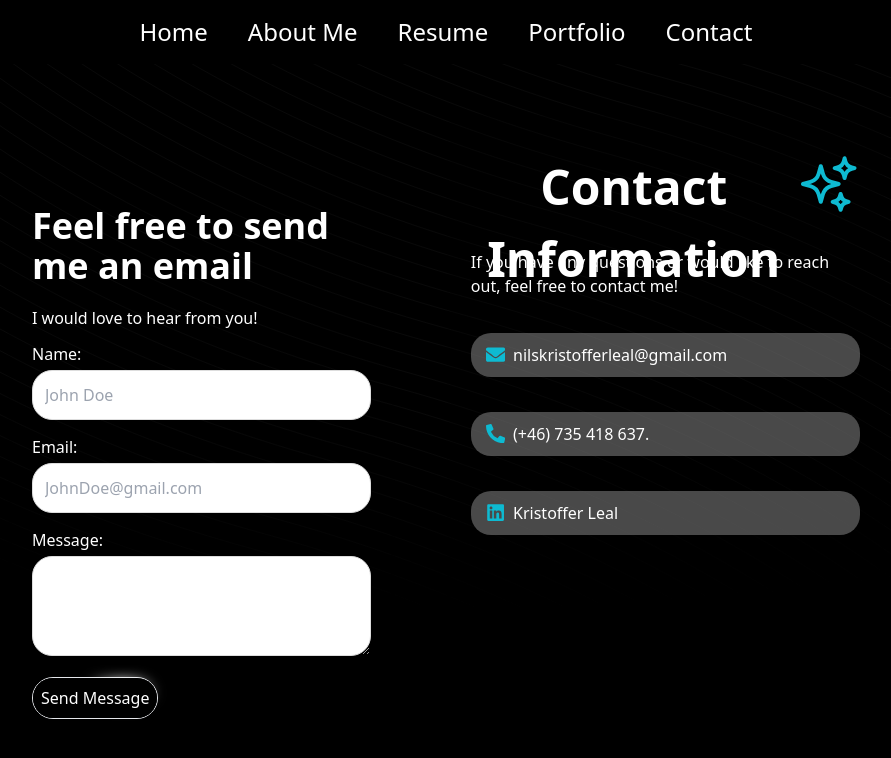
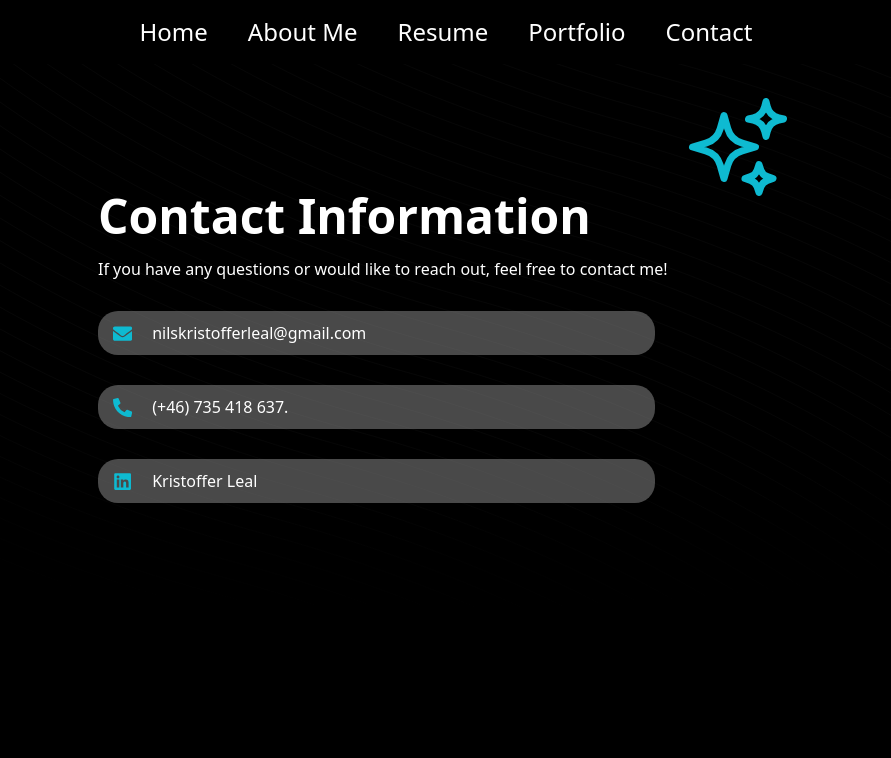
Before and after one commit to DonLealGUA/KristofferLealDev, a React (Vite) app in the folder my-app/: page / in a window 1280 px wide. Shown: the top 758 px of the page, without its empty margins (194-1085 px from the left). Built offline with nearby package versions, Linux system fonts and the light colour scheme.

Commit message:
Clean up

```diff
--- a/my-app/src/App.css
+++ b/my-app/src/App.css
@@ -27,3 +27,15 @@ nav {
   align-items: center;
   justify-content: center;
 }
+.footer {
+  background-color: #282c34;
+  color: white;
+  padding: 20px;
+  text-align: right; /* Align text to the right */
+}
+
+.footer-content {
+  display: flex;
+  justify-content: space-between;
+  align-items: center;
+}
--- a/my-app/src/App.jsx
+++ b/my-app/src/App.jsx
@@ -9,15 +9,14 @@ import Navbar from './componentes/Navbar';
 import "./App.css";
 
 function App() {
-
   const [currentPage, setCurrentPage] = useState('contact');
 
   const renderComponent = () => {
     switch (currentPage) {
       case 'home':
-        return <Home/>;
+        return <Home />;
       case 'about':
-        return <Aboutme/>;
+        return <Aboutme />;
       case 'resume':
         return <Resume />;
       case 'portfolio':
--- a/my-app/src/Pages/AboutMe.jsx
+++ b/my-app/src/Pages/AboutMe.jsx
@@ -5,26 +5,26 @@ import { FaGithub, FaLinkedin } from 'react-icons/fa';
 
 function Aboutme() {
   return (
-    <div className="Aboutme flex flex-col items-center mt-4 relative"> {/* Add relative positioning to parent */}
-      <div className="flex items-center w-full"> {/* Align headings and image/icons horizontally */}
+    <div className="Aboutme flex flex-col items-center mt-4 relative">
+      <div className="flex items-center w-full">
         {/* Left Content (Header Section) */}
-        <div className="flex flex-col items-start ml-[20%]"> {/* Align items in a column with left margin */}
-          <h1 className="text-4xl text-white font-bold text-center"> {/* Heading */}
+        <div className="flex flex-col items-start ml-[20%]">
+          <h1 className="text-4xl text-white font-bold text-center">
             Hello! I’m <span className="gradient-text">Kristoffer Leal</span>, and I’m a
           </h1>
-          <h2 className="text-4xl font-bold text-center mt-2"> {/* Subtitle */}
+          <h2 className="text-4xl font-bold text-center mt-2">
             a Swedish-Guatemalan software developer.
           </h2>
         </div>
 
         {/* Right Content (Profile Image and Icons Section) */}
-        <div className="flex flex-col items-center ml-[9%] mr-[20%] relative"> {/* Add relative positioning */}
+        <div className="flex flex-col items-center ml-[9%] mr-[20%] relative">
           <img
             src="/assets/1679746517761.jpg"
             alt="Kristoffer Leal"
-            className="w-32 h-32 rounded-full mb-2" // Adjusted size
+            className="w-32 h-32 rounded-full mb-2"
           />
-          <div className="flex space-x-4 relative z-10"> {/* Ensure the button container has a higher z-index */}
+          <div className="flex space-x-4 relative z-10">
             <a
               href="https://github.com/DonLealGUA"
               target="_blank"
@@ -42,8 +42,6 @@ function Aboutme() {
           </div>
         </div>
       </div>
-
-      {/* Additional Text Section with 20% Left/Right Borders */}
       <div className="w-full mt-4 mx-auto px-[20%] relative z-10">
         <p id="topP" className="text-2xl mb-5 leading-relaxed">
           I am a software developer specializing in full-stack development. I hold a degree in System Development from Malmö University in Sweden, with a primary focus on backend development. My academic background also includes courses in frontend development, which, combined with my interest in design and attention to detail, enables me to excel as a full-stack developer.
--- a/my-app/src/Pages/CSSFiles/Contact.css
+++ b/my-app/src/Pages/CSSFiles/Contact.css
@@ -1,113 +1,66 @@
 .contact-container {
     display: flex;
     justify-content: space-between;
+    align-items: stretch;
     padding: 20px;
     background-color: #00000056;
-    height: 100vh;
+    color: #ffffff;
+    margin: 10% auto;
     width: 100vw;
-    color: #ffffff;
-    margin-top: 10%;
-
+    max-width: 1200px;
+    box-sizing: border-box;
+    gap: 20px;
+    margin-top: -10%;
 }
 
-.left-container {
-    flex: 1; /* Take available space */
-    background-color: #00000017; /* Light background for left container */
-    padding: 20px;
-    border-radius: 8px; /* Rounded corners */
-    box-shadow: 0 2px 5px rgba(0, 0, 0, 0.1); /* Subtle shadow */
-    margin-top: 4%;
-    margin-left: 15%;
+.right-container {
+    flex: 1;
+    background-color: #00000017;
+    padding: 20%;
+    border-radius: 8px;
+    box-shadow: 0 2px 5px rgba(0, 0, 0, 0.1);
+    overflow: hidden;
     z-index: 2;
 }
 
 .right-container {
-    flex: 1; /* Take available space */
-    margin-left: 60px; /* Space between left and right containers */
-    padding: 20px;
-    background-color: #00000049; /* Darker background for right container */
-    border-radius: 8px; /* Rounded corners */
-    box-shadow: 0 2px 5px rgba(0, 0, 0, 0.1); /* Subtle shadow */
-    margin-right: 15%;
-    z-index: 2;
+    background-color: #00000049;
 }
 
 .contact-header {
     display: flex;
     justify-content: space-between;
     align-items: center;
-    text-align: center;
-    margin-bottom: -60px;
+    margin-bottom: 20px;
+    gap: 10px;
 }
 
 .icon-bubble {
-    background-color: #92929280; /* Light blue background for bubbles */
-    border-radius: 20px; /* Rounded corners for the bubble */
-    padding: 10px 15px; /* Padding inside the bubble */
+    background-color: #92929280;
+    border-radius: 20px;
+    padding: 10px 15px;
     display: flex;
-    align-items: center; /* Align icon and text vertically */
-    margin: 35px 0; /* Space between bubbles */
+    align-items: center;
+    margin: 30px 0;
+    max-width: 80%;
 }
 
 .icon {
-    margin-right: 8px; /* Spacing between icon and text */
-    color: #0ebad1; /* Customize icon color */
-    font-size: 1.2rem; /* Adjust icon size */
-}
-
-.form-group {
-    margin-bottom: 15px; /* Space between form groups */
-}
-
-.form-label {
-    margin-bottom: 5px; /* Space between label and input */
-    font-weight: bold; /* Make label text bold */
-}
-
-input[type="text"], input[type="email"], textarea {
-    width: 100%; /* Full width */
-    padding: 12px; /* Padding inside input */
-    border-radius: 20px; /* Rounded corners */
-    border: 1px solid #ddd; /* Light border */
-    margin-top: 4px; /* Space above input */
-    color: black;
-}
-
-input[type="text"]:focus, input[type="email"]:focus, textarea:focus {
-    border-color: #0084ff; /* Change border color on focus */
-    outline: none; /* Remove default outline */
+    margin-right: 8px;
+    color: #0ebad1;
+    font-size: 1.2rem;
 }
 
 textarea {
-    height: 100px; /* Set a fixed height for the textarea */
-}
-
-.submit-button {
-    color: rgb(255, 255, 255); /* Text color */
-    border: none; /* Remove border */
-    padding: 10px 15px; /* Padding for button */
-    border-radius: 5px; /* Rounded corners */
-    cursor: pointer; /* Pointer cursor on hover */
+    height: 100px;
 }
 
 .sparkle-icon {
     color: #0ebad1;
+    font-size: 7rem;
     margin-bottom: 20%;
 }
 
-.size-xl {
-    font-size: 6rem;
+.Subheader{
+    margin-top: -15%;
 }
-
-.background-beams {
-    position: absolute; /* Adjust based on your layout */
-    top: 0;
-    left: 0;
-    width: 100%;
-    height: 100%; /* or specific height/width */
-    pointer-events: none; /* Allows clicks to pass through */
-}
-
-.background-beams {
-    pointer-events: none; /* This will allow interaction with underlying elements */
-}
--- a/my-app/src/Pages/CSSFiles/Home.css
+++ b/my-app/src/Pages/CSSFiles/Home.css
@@ -20,8 +20,8 @@
   left: 0;
   width: 100%;
   height: 100%;
-  z-index: -1; /* Ensures it stays behind content */
-  pointer-events: none; /* Prevents any interaction with the effect */
+  z-index: -1;
+  pointer-events: none;
 }
 
 .content-container {
@@ -31,7 +31,7 @@
   gap: 20px;
   margin-top: 20px;
   flex-wrap: wrap;
-  z-index: 10; /* Ensures content stays above the background */
+  z-index: 10;
 }
 
 /* Left Side Styles */
@@ -67,9 +67,9 @@
 
 
 button:hover {
-  background-clip: border-box; /* Restores button background color on hover */
-  color: white; /* Ensures text is visible */
-  -webkit-text-fill-color: white; /* Compatibility for Webkit */
+  background-clip: border-box;
+  color: white;
+  -webkit-text-fill-color: white;
 }
 
 
@@ -91,12 +91,12 @@ button:hover {
 }
 
 .background-effect {
-  position: fixed; /* Fixed to cover entire viewport */
+  position: fixed;
   top: 0;
   left: 0;
   width: 100vw;
   height: 100vh;
-  z-index: -1; /* Position below content */
+  z-index: -1;
   pointer-events: none;
   background: linear-gradient(90deg, rgba(115, 88, 214, 0.2), rgba(0, 0, 0, 0.2));
 }
--- a/my-app/src/Pages/CSSFiles/Portfolio.css
+++ b/my-app/src/Pages/CSSFiles/Portfolio.css
@@ -41,14 +41,14 @@ html, body {
 .Content {
     width: 70%;
     padding: 20px;
-    padding-top: 3%; /* Keep this if you want some top padding */
+    padding-top: 3%;
 }
 
 .Header {
-    display: flex; /* Use flexbox for alignment */
-    flex-direction: column; /* Stack items vertically */
-    align-items: center; /* Center items horizontally */
-    justify-content: center; /* Center items vertically if necessary */
+    display: flex;
+    flex-direction: column;
+    align-items: center;
+    justify-content: center;
     margin-bottom: 4%;
     padding: 20px;
 }
--- a/my-app/src/Pages/Contact.jsx
+++ b/my-app/src/Pages/Contact.jsx
@@ -6,91 +6,25 @@ import { FaEnvelope, FaPhoneAlt, FaLinkedin } from 'react-icons/fa';
 import './CSSFiles/Contact.css';
 
 const Contact = () => {
-  const [formData, setFormData] = useState({
-    name: '',
-    email: '',
-    message: '',
-  });
-
-  const handleChange = (e) => {
-    const { name, value } = e.target;
-    setFormData({ ...formData, [name]: value });
-  };
-
-  const handleSubmit = (e) => {
-    e.preventDefault();
-    console.log('Form submitted:', formData);
-    // Here you could add logic to send the form data to an API.
-    setFormData({ name: '', email: '', message: '' });
-  };
-
   return (
     <div className="contact-container">
-      <div className="left-container">
-        <h1 className='text-4xl mb-5 mt-5'>Feel free to send me an email</h1>
-        <p className='mb-3'>I would love to hear from you!</p>
-        <form onSubmit={handleSubmit} className="contact-form">
-          <div className="form-group">
-            <label htmlFor="name">Name:</label>
-            <input
-              type="text"
-              id="name"
-              name="name"
-              value={formData.name}
-              onChange={handleChange}
-              placeholder='John Doe'
-              required
-            />
-          </div>
-          <div className="form-group">
-            <label htmlFor="email">Email:</label>
-            <input
-              type="email"
-              id="email"
-              name="email"
-              placeholder='JohnDoe@gmail.com'
-              value={formData.email}
-              onChange={handleChange}
-              required
-            />
-          </div>
-          <div className="form-group">
-            <label htmlFor="message">Message:</label>
-            <textarea
-              id="message"
-              name="message"
-              value={formData.message}
-              onChange={handleChange}
-              required
-            ></textarea>
-          </div>
-          <HoverBorderGradient
-            containerClassName="rounded-full"
-            as="button"
-            type="submit"
-            className="dark:bg-black text-black dark:text-white flex items-center space-x-2 p-2"
-          >
-            <span className='text-white'>Send Message</span>
-          </HoverBorderGradient>
-        </form>
-      </div>
       <div className="right-container">
-        <h1 className="contact-header">
-          Contact Information
-          <HiOutlineSparkles className="sparkle-icon size-xl" />
-        </h1>
-        <p>If you have any questions or would like to reach out, feel free to contact me!</p>
+      <div className="contact-header">
+        <span className="text-5xl font-bold">Contact Information</span>
+        <HiOutlineSparkles className="sparkle-icon" />
+    </div>
+        <p className='Subheader'>If you have any questions or would like to reach out, feel free to contact me!</p>
         <div className="icon-bubble">
           <FaEnvelope className="icon" />
-          <span>nilskristofferleal@gmail.com</span>
+          <span className='ml-3'>nilskristofferleal@gmail.com</span>
         </div>
         <div className="icon-bubble">
           <FaPhoneAlt className="icon" />
-          <span>(+46) 735 418 637.</span>
+          <span className='ml-3'>(+46) 735 418 637.</span>
         </div>
         <div className="icon-bubble">
           <FaLinkedin className="icon" />
-          <a href="https://www.linkedin.com/in/kristoffer-leal/" target="_blank" rel="noopener noreferrer">
+          <a className='ml-3' href="https://www.linkedin.com/in/kristoffer-leal/" target="_blank" rel="noopener noreferrer">
             Kristoffer Leal
           </a>
         </div>
```
Also changed, not shown: my-app/src/Componentes/Footer.jsx (deleted).
